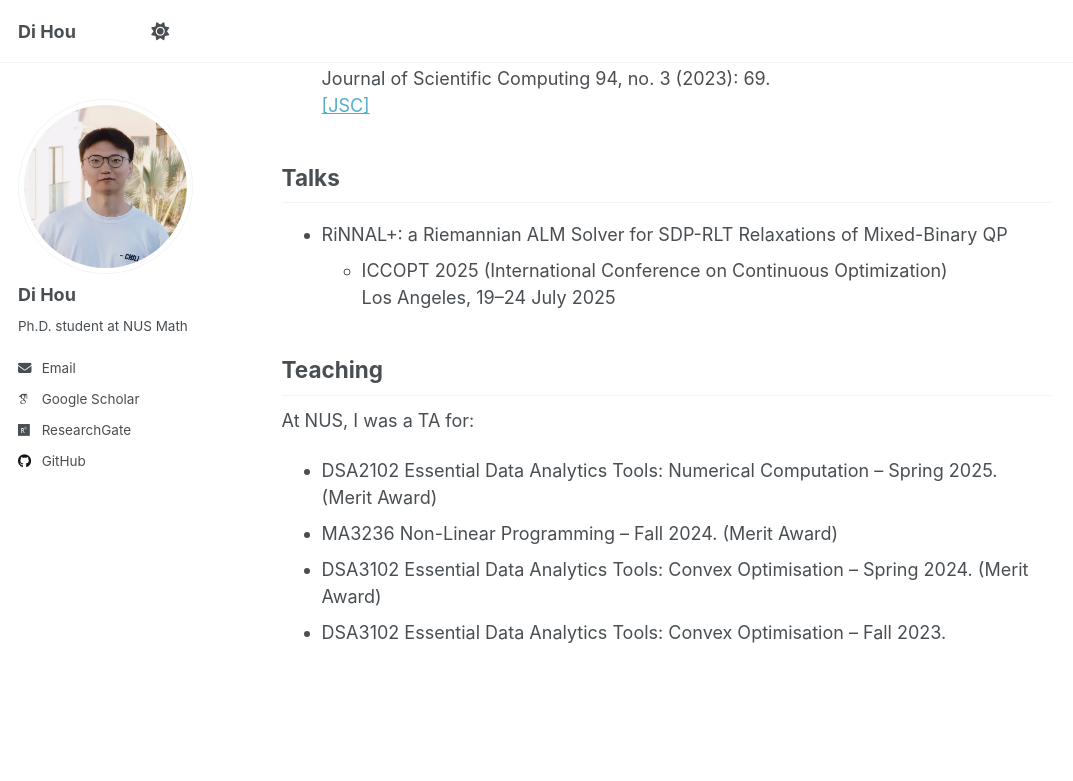
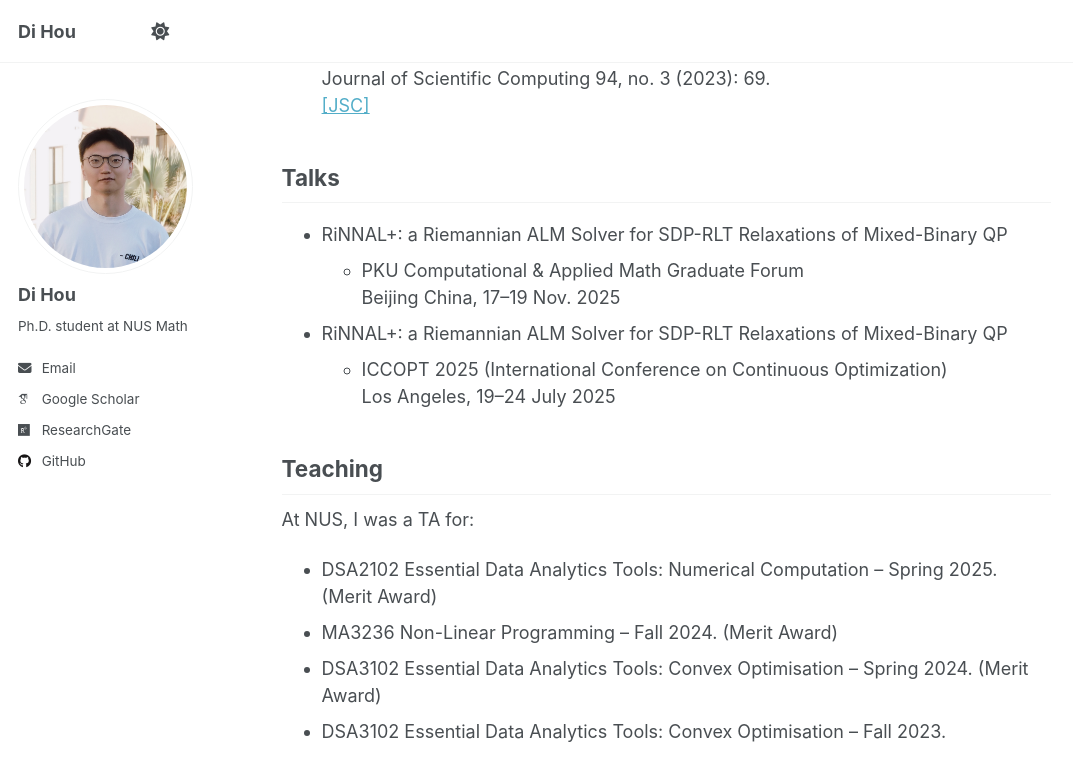
Before and after one commit to HouDiOpt/HouDiOpt.github.io, a Jekyll site: the page built from _pages/about.md, in a window 1280 px wide and 900 px high, scrolled down 1008 px. Shown: the top 781 px of the window, without its empty margins (0-1073 px from the left). Built offline with Jekyll 4.4.1, drawn with Linux system fonts in a browser that asks for light colours; some web fonts are replaced; a script that is not in the unit is left out.

Commit message:
Update about.md

```diff
--- a/_pages/about.md
+++ b/_pages/about.md
@@ -36,6 +36,9 @@ Publications
 Talks
 ------
 - RiNNAL+: a Riemannian ALM Solver for SDP-RLT Relaxations of Mixed-Binary QP
+    - PKU Computational & Applied Math Graduate Forum
+    <br> Beijing China, 17–19 Nov. 2025
+- RiNNAL+: a Riemannian ALM Solver for SDP-RLT Relaxations of Mixed-Binary QP
     - ICCOPT 2025 (International Conference on Continuous Optimization)
     <br> Los Angeles, 19–24 July 2025
 
```
